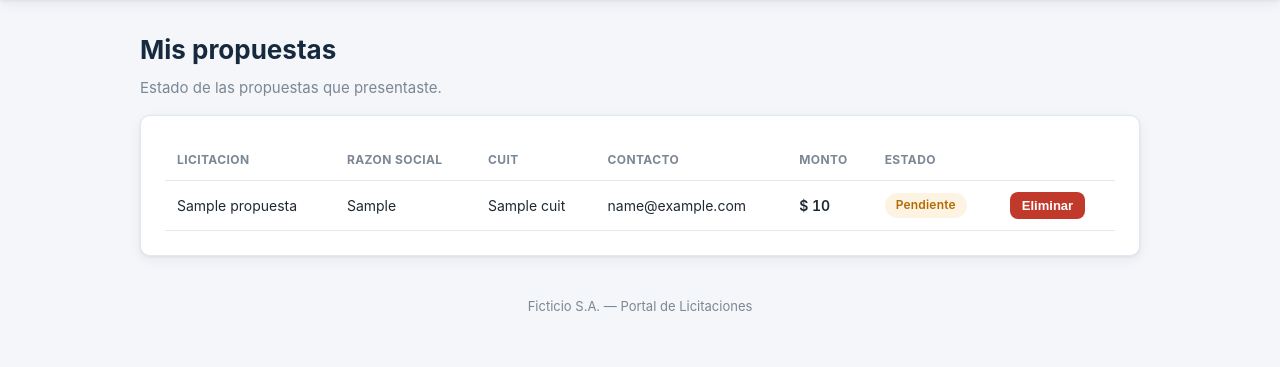
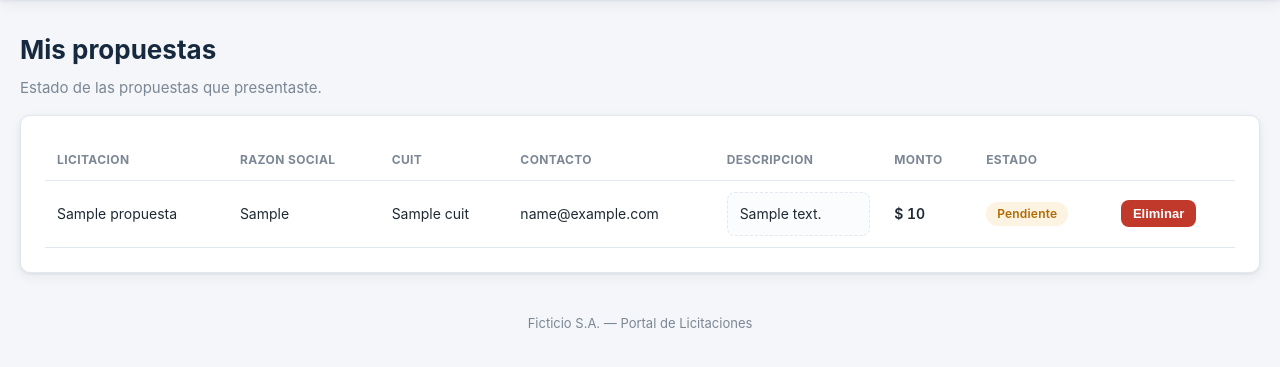
Before and after one commit to rami-nava/TP-SEG-WEB-2026, a Flask app: template templates/seguimiento.html in a window 1280 px wide. Shown: the part 62-429 px from the top of the page. Run offline with Flask 3, Linux system fonts and the light colour scheme; the template is opened without the code that fills it: most values are stand-ins (such as "Sample title", 1, 10 or a date in 2020); data that the repository does not hold is empty.

Commit message:
Usuario base puede ver la descripcion de sus propuestas

```diff
--- a/templates/seguimiento.html
+++ b/templates/seguimiento.html
@@ -1,5 +1,6 @@
 {% extends "base.html" %}
 {% block title %}Mis propuestas — Ficticio S.A.{% endblock %}
+{% block main_extra %}container-wide{% endblock %}
 {% block content %}
   <h1>Mis propuestas</h1>
   <p class="lead">Estado de las propuestas que presentaste.</p>
@@ -11,7 +12,7 @@
           <thead>
             <tr>
               <th>Licitacion</th><th>Razon social</th><th>CUIT</th>
-              <th>Contacto</th><th>Monto</th><th>Estado</th><th></th>
+              <th>Contacto</th><th>Descripcion</th><th>Monto</th><th>Estado</th><th></th>
             </tr>
           </thead>
           <tbody>
@@ -21,6 +22,7 @@
                 <td>{{ p.razon_social }}</td>
                 <td class="nowrap">{{ p.cuit }}</td>
                 <td class="nowrap">{{ p.email_contacto }}</td>
+                <td><div class="desc-render">{{ p.descripcion | safe }}</div></td>
                 <td class="monto nowrap">$ {{ '{:,.0f}'.format(p.monto) }}</td>
                 <td><span class="badge badge-{{ p.estado }}">{{ p.estado|replace('_',' ')|capitalize }}</span></td>
                 <td>
```
